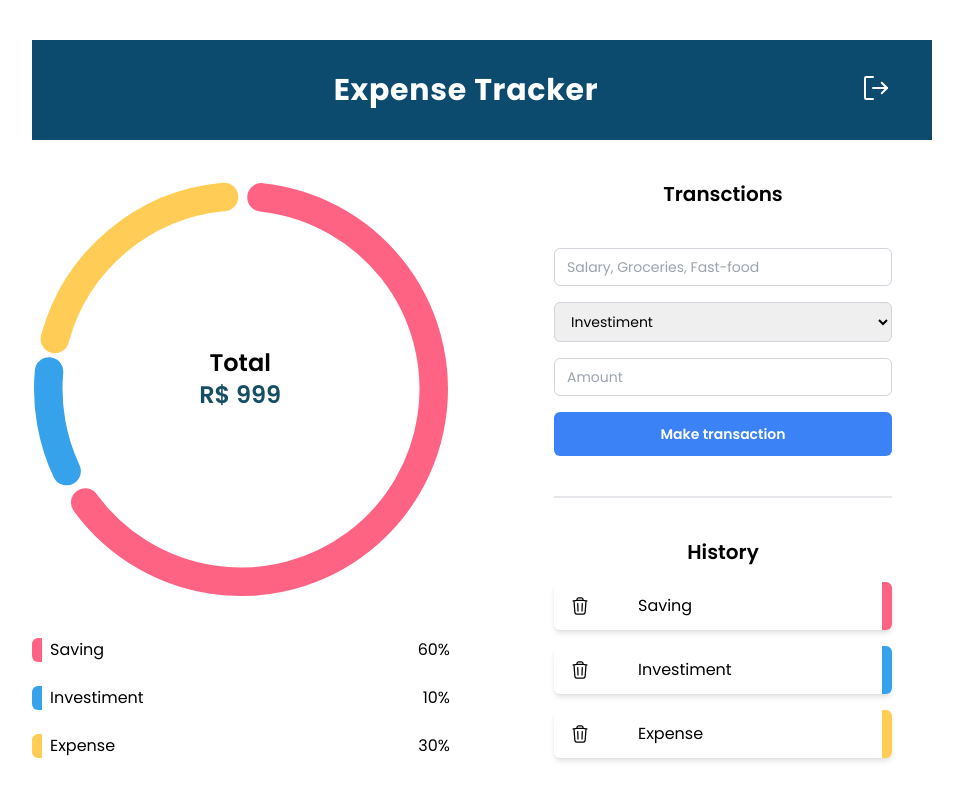
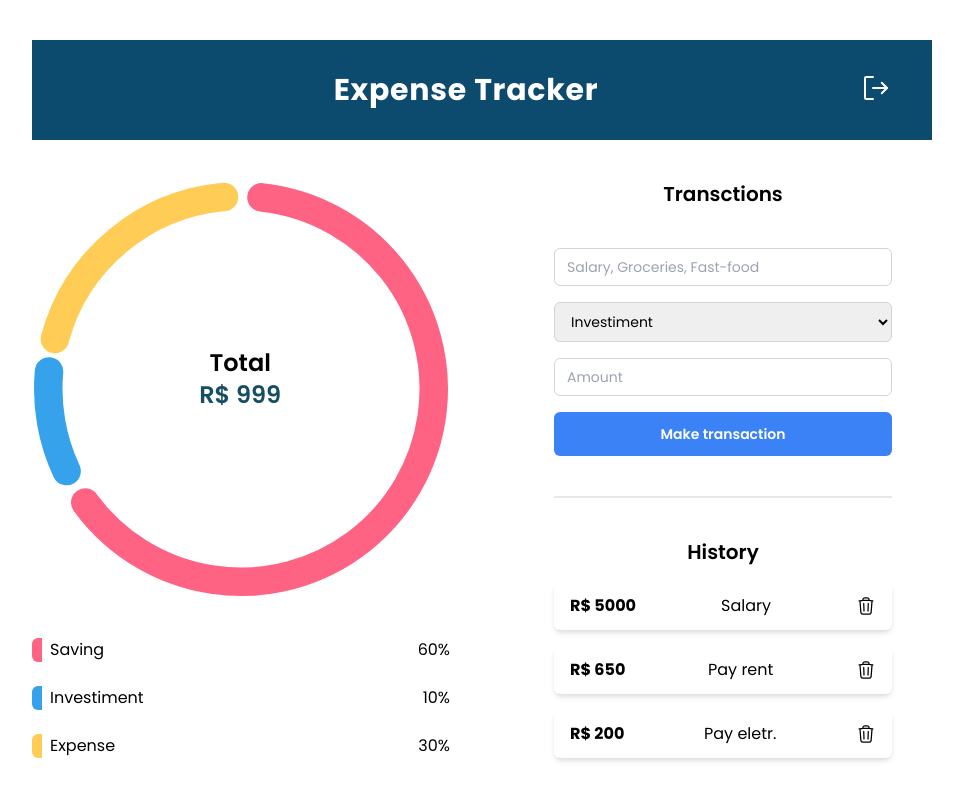
Before and after one commit to ngrpedro/exp_tracker_frontend, a React (Vite) app: page /wallet/1 in a window 1280 px wide. Shown: the top 800 px of the page, without its empty margins (158-1121 px from the left). Built offline with nearby package versions, Linux system fonts and the light colour scheme; data requests are answered from the project's data file.

Commit message:
transaction list by loged user

```diff
--- a/src/components/TransactionList.jsx
+++ b/src/components/TransactionList.jsx
@@ -1,23 +1,26 @@
-const obj = [
-  {
-    type: "Saving",
-    color: "#ff6384",
-  },
-  {
-    type: "Investiment",
-    color: "#36a2eb",
-  },
-  {
-    type: "Expense",
-    color: "#ffcd56",
-  },
-];
+import { useEffect, useState } from "react";
+import { useParams } from "react-router-dom";
+import axios from "axios";
 
 const TransactionList = () => {
+  const { id } = useParams();
+
+  const [transactions, setTransactions] = useState();
+
+  useEffect(() => {
+    const getUserWallet = async () => {
+      await axios
+        .get(`http://localhost:3000/transactions?userId=${id}`)
+        .then((res) => setTransactions(res.data))
+        .catch((err) => console.log(err));
+    };
+    getUserWallet();
+  }, []);
+
   return (
     <div className="pt-10 border-t-2 border-gray-200 space-y-4">
       <h1 className="font-semibold text-xl">History</h1>
-      {obj.map((item, index) => (
+      {transactions?.map((item, index) => (
         <Item key={index} data={item} />
       ))}
     </div>
@@ -26,12 +29,12 @@ const TransactionList = () => {
 
 const Item = ({ data }) => {
   if (!data) return null;
-  const { type, color } = data;
+  const { name, amount } = data;
+
   return (
-    <div
-      className="flex items-center gap-12 rounded-md shadow-md py-3 px-4 cursor-pointer hover:shadow-xl transition-all"
-      style={{ borderRight: `10px solid ${color}` }}
-    >
+    <div className="flex items-center justify-between gap-12 rounded-md shadow-md py-3 px-4 cursor-pointer hover:shadow-xl transition-all">
+      <div className="font-bold">R$ {amount}</div>
+      <h1>{name}</h1>
       <div>
         <svg
           xmlns="http://www.w3.org/2000/svg"
@@ -48,8 +51,6 @@ const Item = ({ data }) => {
           />
         </svg>
       </div>
-
-      <h1>{type}</h1>
     </div>
   );
 };
```
